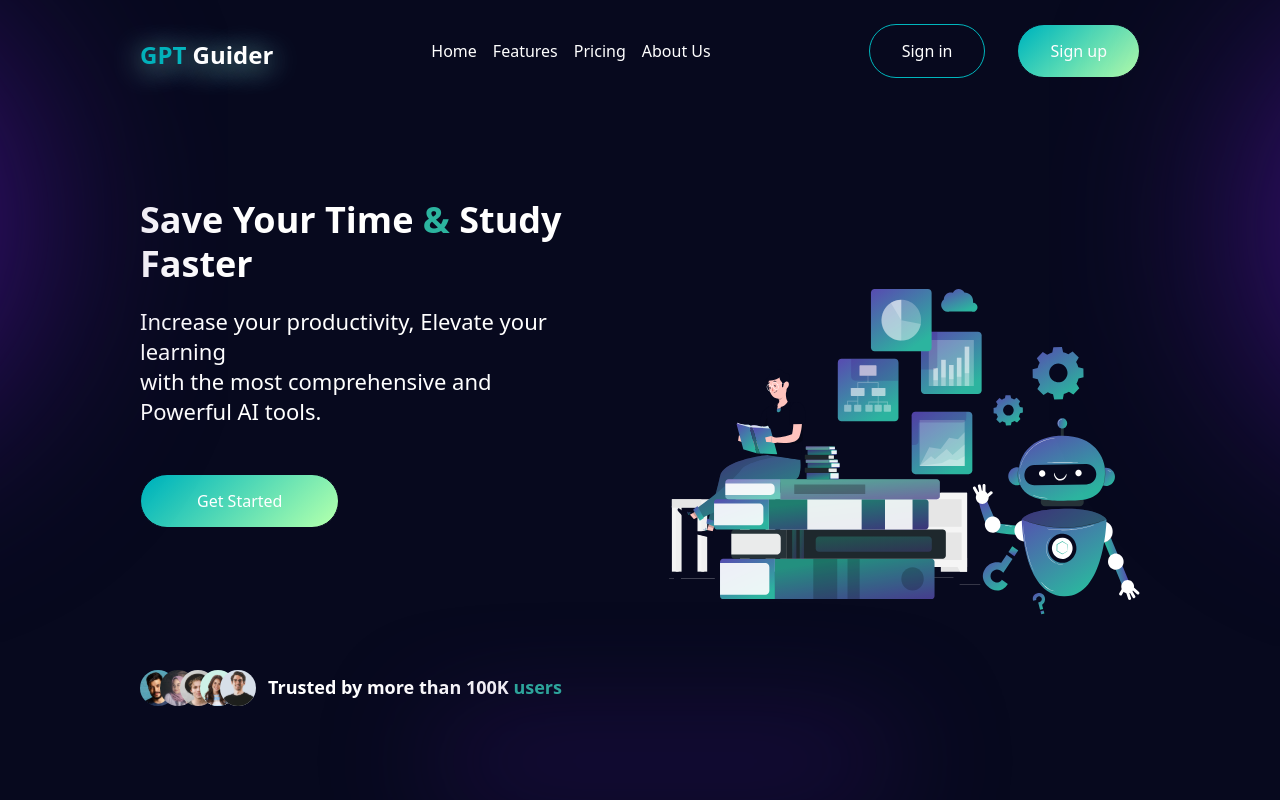
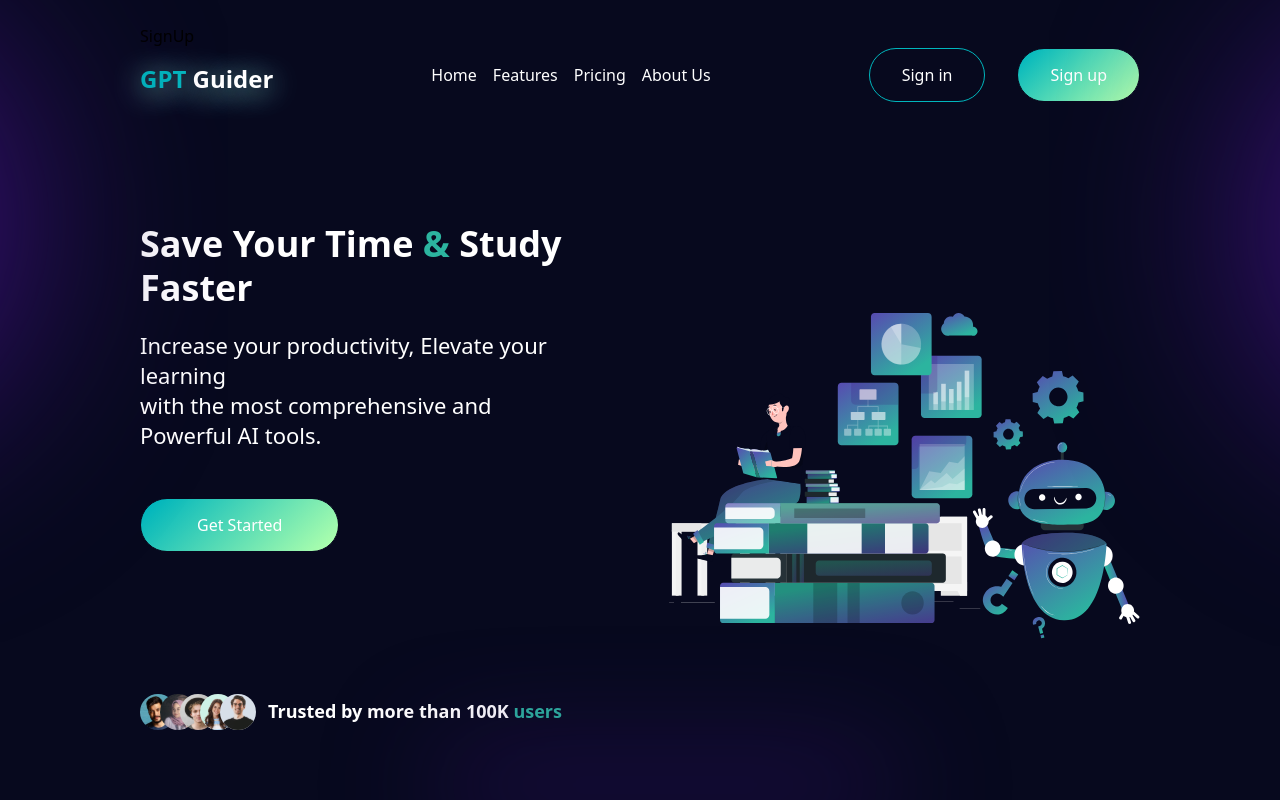
Before and after one commit to shahzaibimran7/GPT-GUIDER, a React (Create React App) app: page /signup in a window 1280 px wide. Shown: the top 800 px of the page. Built offline with nearby package versions, Linux system fonts and the light colour scheme.

Commit message:
authentication

```diff
--- a/src/App.js
+++ b/src/App.js
@@ -10,40 +10,12 @@ import YTTranscription from "./components/YTTranscription";
 import QnA from "./components/QnA";
 import Footer from "./components/Footer";
 import Feature from "./Pages/Feature";
-
-// const CornerDivs = () => {
-//   return (
-//     <div className="relative">
-//       {/* Left div */}
-//       <div
-//         className="absolute top-1/2 left-0 transform -translate-y-1/2 w-32 h-32 bg-[#3A1078] rounded-full blur-md"
-//         style={{
-//           borderRadius: "440px",
-//         }}
-//       ></div>
-
-//       {/* Right div */}
-//       <div
-//         className="absolute top-1/2 right-[-130px] transform -translate-y-1/2 w-20 h-32 bg-[#3A1078] rounded-full blur-md"
-//         style={{
-//           borderRadius: "440px",
-//         }}
-//       ></div>
-
-//       {/* Center div */}
-//       <div
-//         className="absolute top-1/2 left-1/2 transform -translate-x-1/2 -translate-y-1/2 w-32 h-32 bg-[#3A1078] rounded-full blur-md"
-//         style={{
-//           borderRadius: "440px",
-//         }}
-//       ></div>
-//     </div>
-//   );
-// };
+import Routers from "./routes/Routers";
 
 function App() {
   return (
     <div className="relative bg-[#07091E] min-h-screen min-w-screen pt-6 xl:px-[140px] lg:px-[90px]">
+      <Routers />
       <Navbar />
       <Hero />
       <Feature />
@@ -56,7 +28,6 @@ function App() {
       <YTTranscription />
       <QnA />
       <Footer />
-      {/* <CornerDivs /> */}
     </div>
   );
 }
--- /dev/null
+++ b/src/Pages/SignIn.jsx
@@ -0,0 +1,9 @@
+import React from "react";
+const SignIn = () => {
+  return (
+    <div>
+      <h1>SignIn</h1>
+    </div>
+  );
+};
+export default SignIn;
--- /dev/null
+++ b/src/Pages/SignUp.jsx
@@ -0,0 +1,9 @@
+import React from "react";
+const SignUp = () => {
+  return (
+    <div>
+      <h1>SignUp</h1>
+    </div>
+  );
+};
+export default SignUp;
--- /dev/null
+++ b/src/routes/Routers.jsx
@@ -0,0 +1,13 @@
+import React from "react";
+import { Routes, Route } from "react-router-dom";
+import SignIn from "../Pages/SignIn";
+import SignUp from "../Pages/SignUp";
+const Routers = () => {
+  return (
+    <Routes>
+      <Route path="/login" element={<SignIn />} />
+      <Route path="/signup" element={<SignUp />} />
+    </Routes>
+  );
+};
+export default Routers;
```
